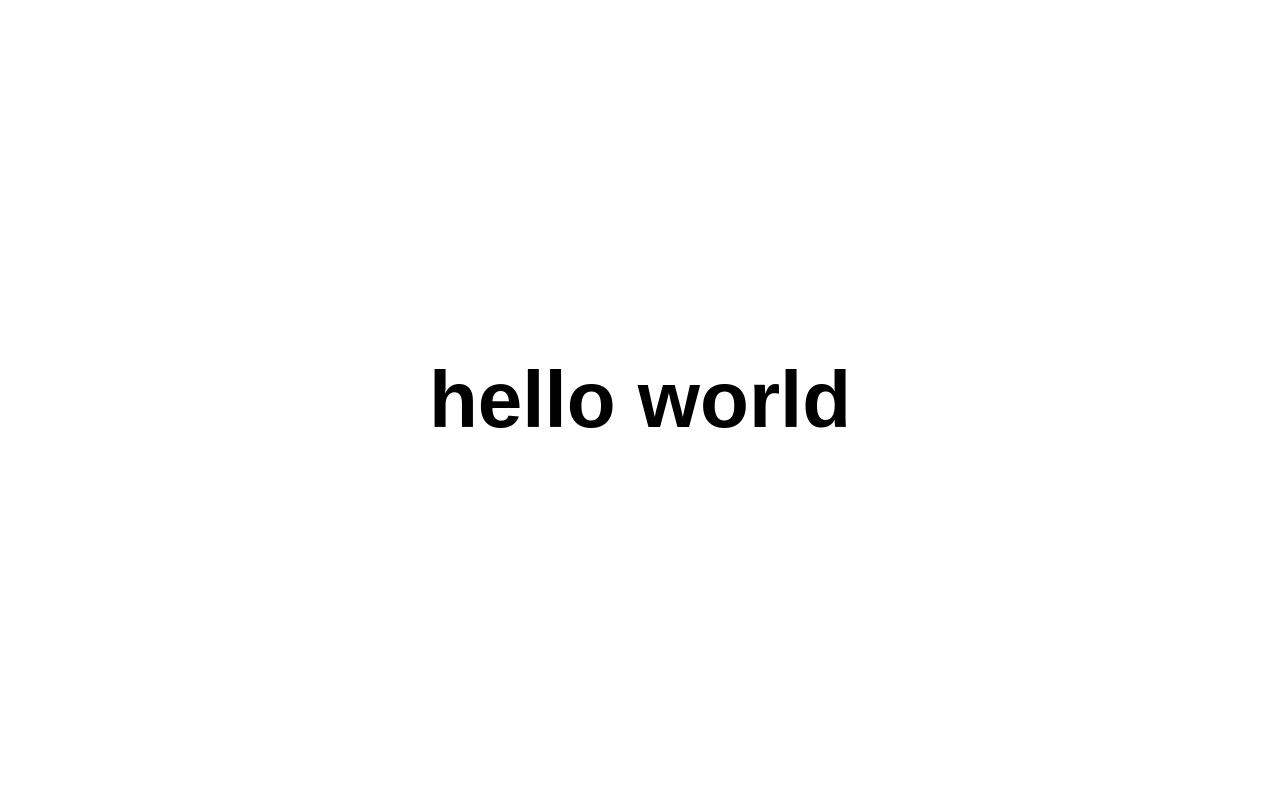
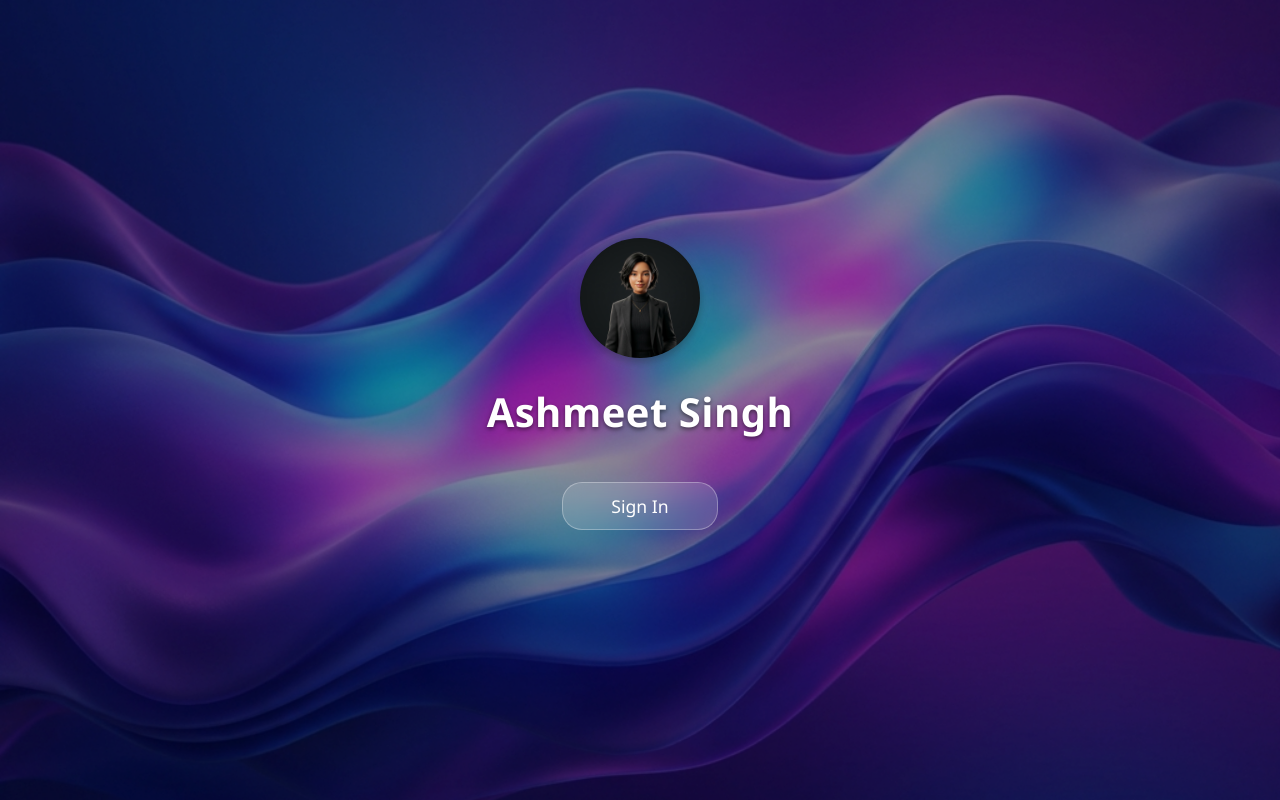
Before and after one commit to ashmeetsingh2000/windows-portfolio, a React app: page / in a window 1280 px wide. Built offline with nearby package versions, Linux system fonts and the light colour scheme; the HTML template or start-up script is replaced by a standard one.

Commit message:
feat: Add Windows-style lock screen with custom generated avatars and background

```diff
--- a/src/App.jsx
+++ b/src/App.jsx
@@ -1,9 +1,9 @@
+import WelcomeScreen from './components/WelcomeScreen';
+
 function App() {
   return (
-    <div style={{ display: 'flex', justifyContent: 'center', alignItems: 'center', height: '100vh', fontSize: '5rem', fontWeight: 'bold', fontFamily: 'sans-serif' }}>
-      hello world
-    </div>
-  )
+    <WelcomeScreen />
+  );
 }
 
-export default App
+export default App;
--- /dev/null
+++ b/src/components/WelcomeScreen.css
@@ -0,0 +1,130 @@
+.welcome-container {
+  width: 100vw;
+  height: 100vh;
+  background-size: cover;
+  background-position: center;
+  background-repeat: no-repeat;
+  position: relative;
+  display: flex;
+  justify-content: center;
+  align-items: center;
+  overflow: hidden;
+  color: white;
+  font-family: 'Segoe UI', Tahoma, Geneva, Verdana, sans-serif;
+  transition: opacity 0.5s ease-in-out;
+}
+
+.background-overlay {
+  position: absolute;
+  top: 0;
+  left: 0;
+  right: 0;
+  bottom: 0;
+  background-color: rgba(0, 0, 0, 0.4);
+  z-index: 1;
+}
+
+.login-screen, .desktop-screen {
+  position: relative;
+  z-index: 2;
+  display: flex;
+  flex-direction: column;
+  align-items: center;
+  justify-content: center;
+  width: 100%;
+}
+
+.avatar-container {
+  margin-bottom: 24px;
+}
+
+.profile-image {
+  width: 120px;
+  height: 120px;
+  border-radius: 50%;
+  object-fit: cover;
+  box-shadow: 0 0 20px rgba(255, 255, 255, 0.1), 0 4px 8px rgba(0,0,0,0.3);
+  transition: transform 0.3s ease;
+}
+
+.user-name {
+  font-size: 2.5rem;
+  font-weight: 600;
+  margin-bottom: 40px;
+  text-shadow: 0 2px 4px rgba(0,0,0,0.5);
+  letter-spacing: 0.5px;
+}
+
+.action-container {
+  height: 80px; /* fixed height to prevent layout jumps */
+  display: flex;
+  flex-direction: column;
+  align-items: center;
+  justify-content: flex-start;
+}
+
+.sign-in-button {
+  background-color: rgba(255, 255, 255, 0.15);
+  border: 1px solid rgba(255, 255, 255, 0.3);
+  color: white;
+  padding: 10px 48px;
+  border-radius: 20px;
+  font-size: 1.1rem;
+  cursor: pointer;
+  backdrop-filter: blur(10px);
+  transition: all 0.2s ease;
+}
+
+.sign-in-button:hover {
+  background-color: rgba(255, 255, 255, 0.25);
+  transform: scale(1.02);
+  filter: brightness(1.1);
+  box-shadow: 0 4px 12px rgba(0,0,0,0.2);
+}
+
+.sign-in-button:active {
+  transform: scale(0.98);
+}
+
+.loader-container {
+  display: flex;
+  flex-direction: column;
+  align-items: center;
+  animation: fadeIn 0.3s ease;
+}
+
+.windows-spinner {
+  width: 32px;
+  height: 32px;
+  border: 3px solid rgba(255, 255, 255, 0.2);
+  border-radius: 50%;
+  border-top-color: white;
+  animation: spin 1s cubic-bezier(0.53, 0.21, 0.29, 0.67) infinite;
+  margin-bottom: 12px;
+}
+
+.loading-text {
+  font-size: 1.1rem;
+  letter-spacing: 0.5px;
+  text-shadow: 0 1px 2px rgba(0,0,0,0.5);
+}
+
+.desktop-hello {
+  font-size: 5rem;
+  font-weight: 300;
+  text-shadow: 0 4px 12px rgba(0,0,0,0.4);
+}
+
+.fade-in {
+  animation: fadeIn 0.8s ease-in-out;
+}
+
+@keyframes spin {
+  0% { transform: rotate(0deg); }
+  100% { transform: rotate(360deg); }
+}
+
+@keyframes fadeIn {
+  0% { opacity: 0; }
+  100% { opacity: 1; }
+}
--- /dev/null
+++ b/src/components/WelcomeScreen.jsx
@@ -0,0 +1,57 @@
+import React, { useState } from 'react';
+import './WelcomeScreen.css';
+
+const WelcomeScreen = () => {
+  // states: 'initial', 'loading', 'entered'
+  const [appState, setAppState] = useState('initial');
+
+  const handleSignIn = () => {
+    setAppState('loading');
+    setTimeout(() => {
+      setAppState('entered');
+    }, 2000);
+  };
+
+  // Base URL resolution for GitHub Pages compatability
+  const bgPath = `${import.meta.env.BASE_URL}bgimage.jpg`;
+  const profilePath = `${import.meta.env.BASE_URL}profile.jpg`;
+
+  return (
+    <div
+      className={`welcome-container state-${appState}`}
+      style={{ backgroundImage: `url(${bgPath})` }}
+    >
+      <div className="background-overlay"></div>
+
+      {appState !== 'entered' ? (
+        <div className="login-screen">
+          <div className="avatar-container">
+            <img src={profilePath} alt="Profile" className="profile-image" />
+          </div>
+          <h1 className="user-name">Ashmeet Singh</h1>
+
+          <div className="action-container">
+            {appState === 'initial' && (
+              <button className="sign-in-button" onClick={handleSignIn}>
+                Sign In
+              </button>
+            )}
+
+            {appState === 'loading' && (
+              <div className="loader-container">
+                <div className="windows-spinner"></div>
+                <p className="loading-text">Welcome</p>
+              </div>
+            )}
+          </div>
+        </div>
+      ) : (
+        <div className="desktop-screen fade-in">
+          <h1 className="desktop-hello">Hello</h1>
+        </div>
+      )}
+    </div>
+  );
+};
+
+export default WelcomeScreen;
```
Also changed, not shown: public/bgimage.jpg (added), public/profile.jpg (added).
